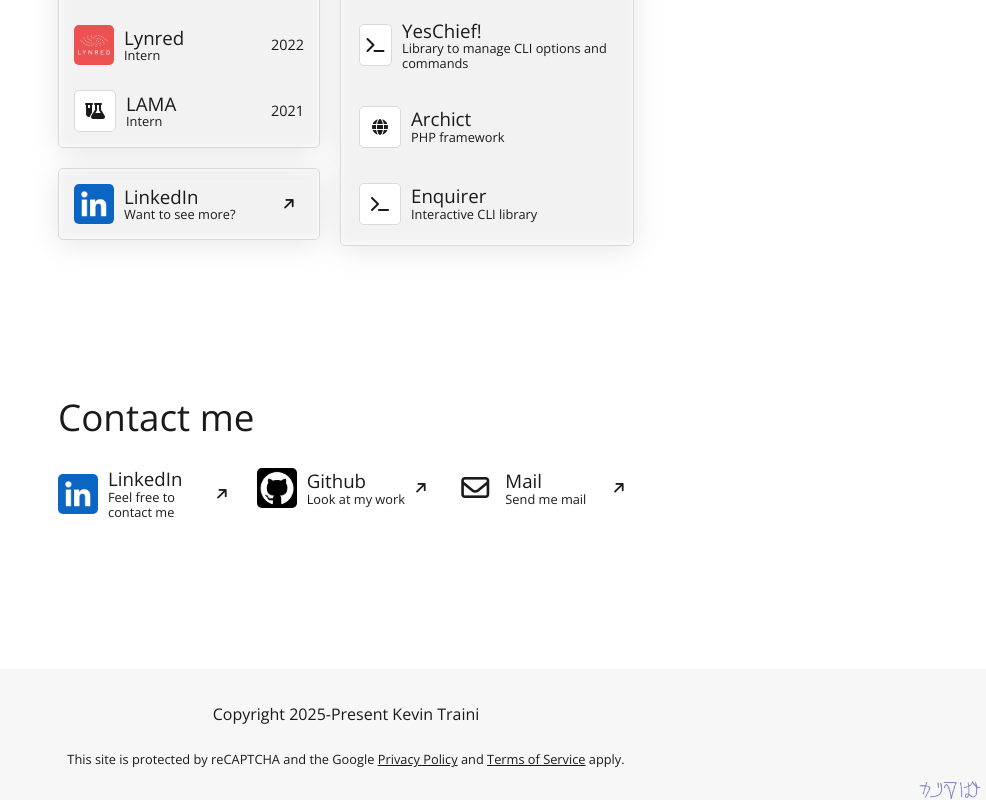
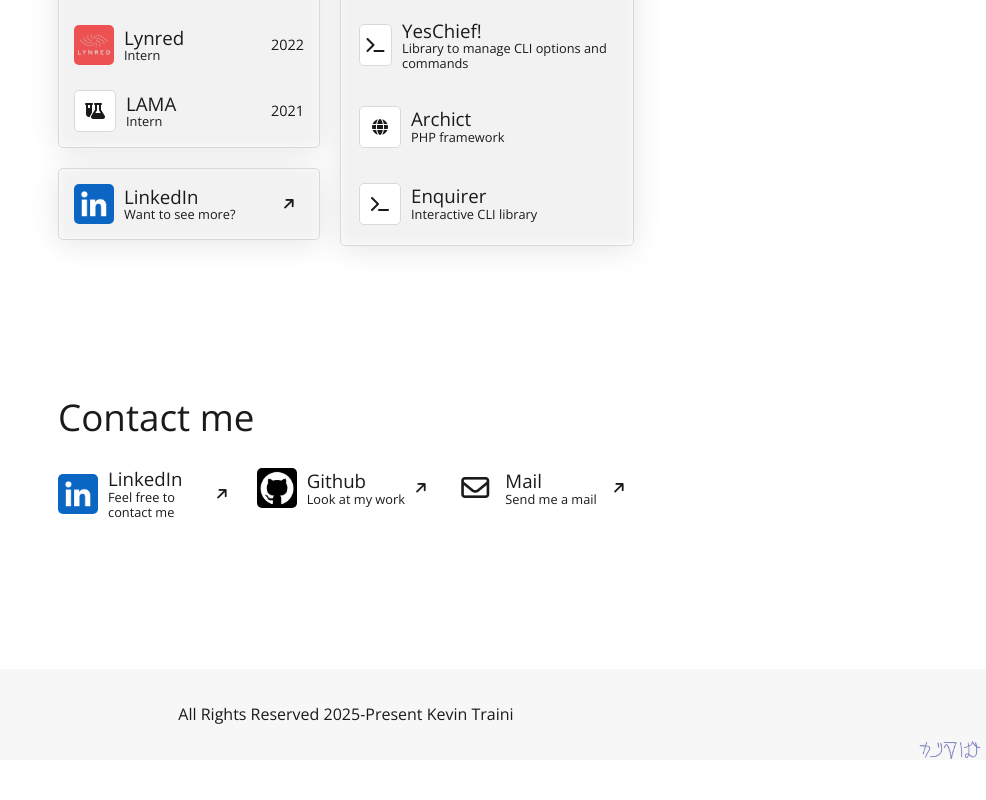
Before and after one commit to Gashmob/Website, a Vue app: page / in a window 1280 px wide. Shown: the part 1087-1887 px from the top of the page, without its empty margins (294-1280 px from the left). After the commit the page ends 1847 px from the top, so only its background shows below. Built offline with nearby package versions, Linux system fonts and the light colour scheme.

Commit message:
chore: Missing word in mail button + remove captcha message

```diff
--- a/src/App.vue
+++ b/src/App.vue
@@ -135,7 +135,7 @@
       />
       <LinkItem
         title="Mail"
-        description="Send me mail"
+        description="Send me a mail"
         link=""
         icon="fa-regular fa-envelope"
         icon_type="fontawesome"
--- a/src/components/FooterSignature.vue
+++ b/src/components/FooterSignature.vue
@@ -24,12 +24,7 @@
 <template>
   <div class="footer-container">
     <div class="footer-center">
-      <p>Copyright 2025-Present Kevin Traini</p>
-      <p class="google-text">
-        This site is protected by reCAPTCHA and the Google
-        <a href="https://policies.google.com/privacy">Privacy Policy</a> and
-        <a href="https://policies.google.com/terms">Terms of Service</a> apply.
-      </p>
+      <p>All Rights Reserved 2025-Present Kevin Traini</p>
     </div>
     <img class="signature" src="../assets/signature.png" alt="" />
   </div>
@@ -50,14 +45,6 @@
     display: flex;
     flex-direction: column;
     align-items: center;
-
-    .google-text {
-      font-size: 0.8rem;
-    }
-
-    a {
-      color: inherit;
-    }
   }
 
   .signature {
--- a/src/theme/main.scss
+++ b/src/theme/main.scss
@@ -30,7 +30,3 @@ body {
   color: var(--font-color);
   font-family: var(--font-family);
 }
-
-.grecaptcha-badge {
-  visibility: hidden;
-}
```
